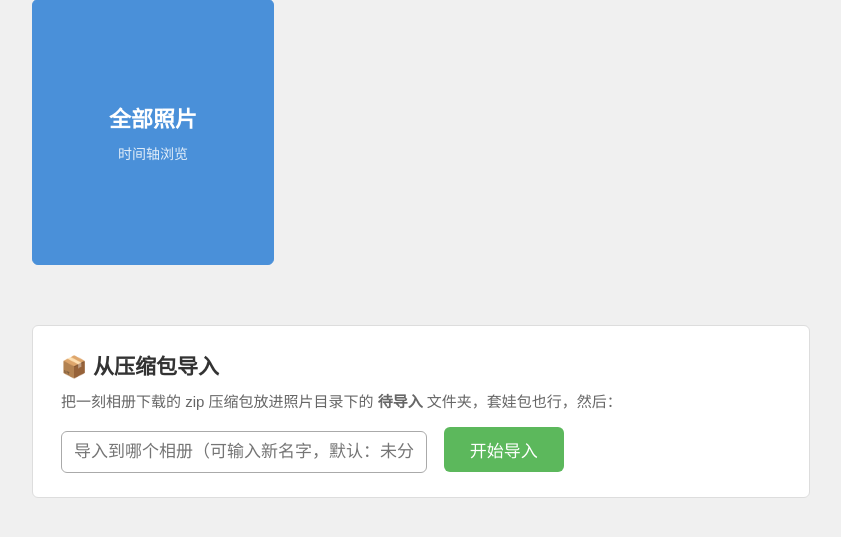
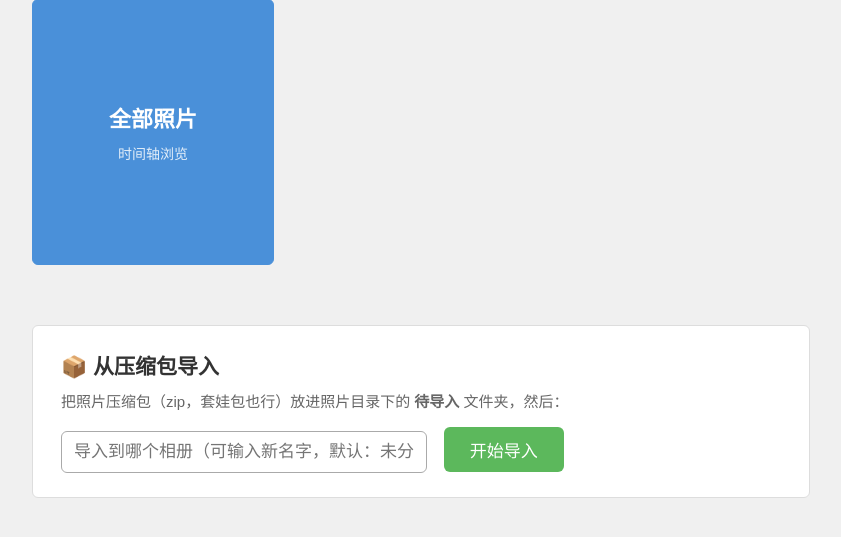
Before and after one commit to yunzhan3/live-photo-gallery, a Flask app: page / in a window 1280 px wide. Shown: the part 132-669 px from the top of the page, without its empty margins (8-849 px from the left). Run offline with Flask 3, Linux system fonts and the light colour scheme.

Commit message:
相册墙模板 + 安装依赖脚本

```diff
--- a/templates/albums.html
+++ b/templates/albums.html
@@ -67,7 +67,7 @@
 
 <div class="importbox">
   <h2>📦 从压缩包导入</h2>
-  <p>把一刻相册下载的 zip 压缩包放进照片目录下的 <b>待导入</b> 文件夹，套娃包也行，然后：</p>
+  <p>把照片压缩包（zip，套娃包也行）放进照片目录下的 <b>待导入</b> 文件夹，然后：</p>
   <input id="importalbum" list="albumlist" placeholder="导入到哪个相册（可输入新名字，默认：未分类）">
   <datalist id="albumlist">
     {% for w in walls %}<option value="{{ w.name }}">{% endfor %}
```
Also changed, not shown: 1 other file.
